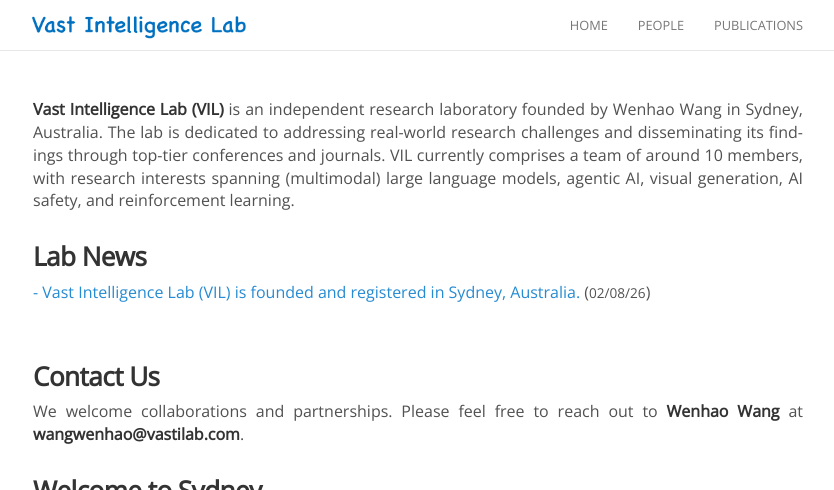
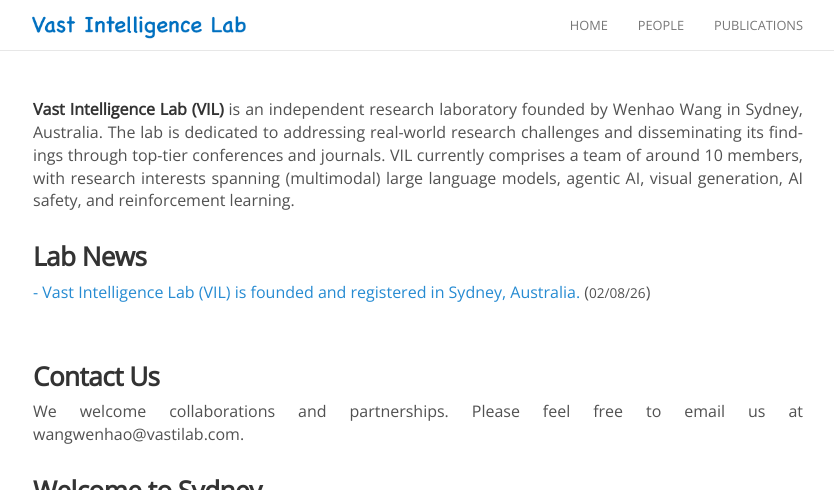
Before and after one commit to vastilab/vastilab.github.io, a Jekyll site: the page built from index.md, in a window 1280 px wide, cut to the strip 0-490 px from the top of the page. Shown: the whole strip, without its empty margins (222-1056 px from the left). Built offline with Jekyll 4.4.1, drawn with Linux system fonts in a browser that asks for light colours; nearby versions of some CDN libraries; comment, search, counter and statistics services are not loaded.

Commit message:
Update index.md

```diff
--- a/index.md
+++ b/index.md
@@ -22,7 +22,7 @@ title: Vast Intelligence Lab
 
 ### Contact Us
 
-We welcome collaborations and partnerships. Please feel free to reach out to **Wenhao Wang** at **wangwenhao@vastilab.com**.
+We welcome collaborations and partnerships. Please feel free to email us at wangwenhao@vastilab.com.
 
 
 ### Welcome to Sydney
```
